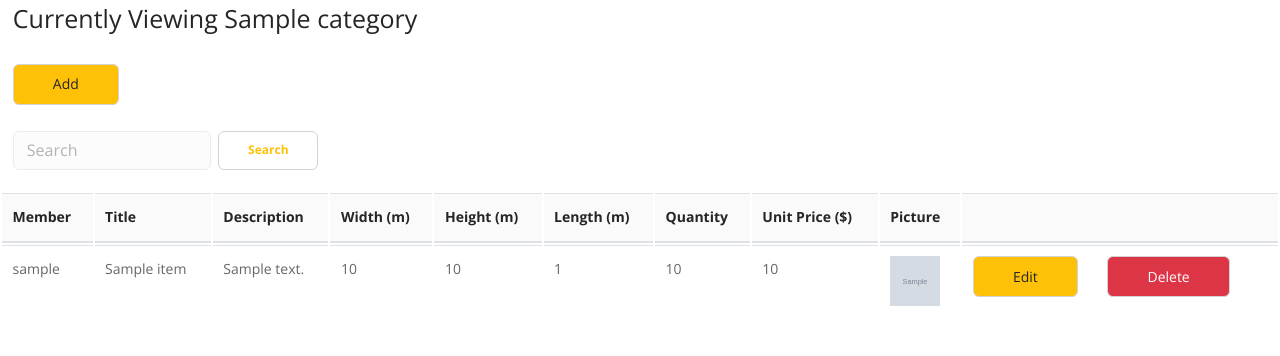
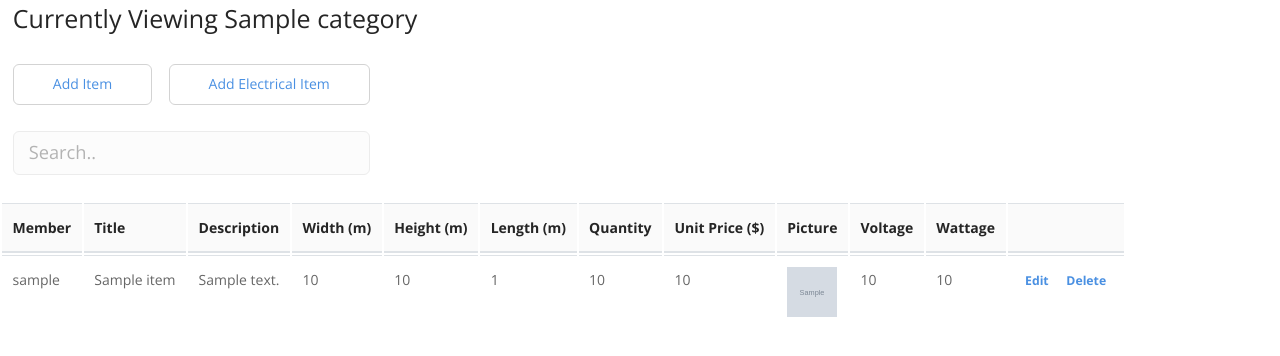
Before and after one commit to Georges7Haddad/BubblyEverAfter, a Django app: page /inventory/1/ in a window 1280 px wide. Shown: the top 356 px of the page. Run offline with Django 3.2, Linux system fonts and the light colour scheme; tables that the repository leaves empty hold one stand-in row (values such as "Sample post"); grey boxes marked "Sample" are stand-in pictures; some libraries are stand-ins or nearby versions.

Commit message:
Removed items_type, fixed comments, removed useless code

```diff
--- a/MembershipApp/templates/inventory/DisplayCategory.html
+++ b/MembershipApp/templates/inventory/DisplayCategory.html
@@ -5,67 +5,18 @@
 {% endblock %}
 
 {% block body %}
+    <!DOCTYPE html>
+    <html>
 
     <h3 style="margin-left:1%">{{ header }}</h3>
 
-{% if category.items_type == "non_electrical_items" %}
-    <a href="{% url 'inventory:add_item' category.id %}" class="btn btn-warning btn-sm btn-pad" role="button" style="margin-left: 1%" >Add</a><br><br>
-{% else %}
-    <a href="{% url 'inventory:add_electrical_item' category.id %}" class="btn btn-warning btn-sm btn-pad" role="button"  style="margin-left: 1%" >Add</a><br><br>
-{% endif %}
 
-<form class="form-inline md-form mr-auto mb-4" style="margin-left: 1%">
-  <input class="form-control mr-sm-2" type="text" placeholder="Search" aria-label="Search" >
-  <button class="btn btn-outline-warning btn-rounded btn-sm my-0" type="submit" style="width: 100px">Search</button>
-</form>
+    <a href="{% url 'inventory:add_item' category.id %}" class="btn btn-sm btn-pad" role="button" style="margin-left: 1%" >Add Item</a>
+    <a href="{% url 'inventory:add_electrical_item' category.id %}" class="btn btn-sm btn-pad" role="button"  style="margin-left: 1%" >Add Electrical Item</a><br><br>
 
-    {% if category.items_type == "non_electrical_items" %}
+    <input type="text" id="myInput" onkeyup="myFunction()" placeholder="Search.." style="margin-left: 1%;max-width: 357px"><br><br>
 
-          <table class="table table-hover">
-            <thead>
-              <tr>
-                  <th>Member</th>
-                  <th>Title</th>
-                  <th>Description</th>
-                  <th>Width (m)</th>
-                  <th>Height (m)</th>
-                  <th>Length (m)</th>
-                  <th>Quantity</th>
-                  <th>Unit Price ($)</th>
-                  <th>Picture</th>
-                <th></th>
-              </tr>
-            </thead>
-
-            <tbody>
-
-              {% for item in items %}
-
-              <tr>
-                  <td>{{ item.member }}</td>
-                  <td>{{ item.title }}</td>
-                  <td>{{ item.description }}</td>
-                  <td>{{ item.width }}</td>
-                  <td>{{ item.height }}</td>
-                  <td>{{ item.length }}</td>
-                  <td>{{ item.quantity }}</td>
-                  <td>{{ item.unit_price }}</td>
-                    {% if item.picture %}
-                  <td><a href="{{ item.picture.url }}" title="click here to see the full sized image"><img src="{{ item.picture.url }}" style="width:50px;height:50px;" ></a></td>
-                    {% else %}
-                        <td><i> no pic </i></td>
-                    {% endif %}
-                  <td>
-                      <a href="{% url 'inventory:edit_item' item.pk %}" class="btn btn-warning btn-sm" role="button" aria-pressed="true" >Edit</a>
-                      <a href="{% url 'inventory:delete_item' item.pk%}" class="btn btn-danger btn-sm" role="button" aria-pressed="true" >Delete</a>
-                  </td>
-              </tr>
-
-              {% endfor %}
-            </tbody>
-          </table>
-    {% elif category.items_type == "electrical_items"  %}
-              <table class="table table-hover">
+    <table class="table table-responsive table-hover" id = "my_Table">
         <thead>
         <tr>
             <th>Member</th>
@@ -79,15 +30,12 @@
             <th>Picture</th>
             <th>Voltage</th>
             <th>Wattage</th>
-
             <th></th>
         </tr>
         </thead>
 
         <tbody>
-
         {% for item in items %}
-
             <tr>
                 <td>{{ item.member }}</td>
                 <td>{{ item.title }}</td>
@@ -105,8 +53,8 @@
                 <td>{{ item.electricalitem.voltage }}</td>
                 <td>{{ item.electricalitem.wattage }}</td>
                 <td>
-                      <a href="{% url 'inventory:edit_electrical_item' item.pk %}" class="btn btn-warning btn-sm" role="button" aria-pressed="true" >Edit</a>
-                      <a href="{% url 'inventory:delete_item' item.pk%}" class="btn btn-danger btn-sm" role="button" aria-pressed="true" >Delete</a>
+                    <a href="{% url 'inventory:edit_item' item.pk %}" class=" btn-sm "  role="button" aria-pressed="true" >Edit</a>
+                    <a href="{% url 'inventory:delete_item' item.pk %}" class=" btn-sm" role="button" aria-pressed="true" >Delete</a>
                 </td>
             </tr>
 
@@ -114,6 +62,6 @@
         </tbody>
     </table>
 
-    {% endif %}
+    </html>
 
 {% endblock %}
--- a/inventory/forms.py
+++ b/inventory/forms.py
@@ -18,7 +18,7 @@ class AddItemForm(forms.ModelForm):
         ]
 
 
-class AddElectricalItemForm(forms.ModelForm):
+class AddElectricalItemForm(AddItemForm):
     class Meta:
         model = ElectricalItem
         fields = [
--- a/inventory/models.py
+++ b/inventory/models.py
@@ -26,11 +26,6 @@ class ElectricalItem(Item):
 
 class Category(models.Model):
     name = models.CharField(max_length=127)
-    items_type = models.CharField(
-        max_length=50,
-        choices=[("non_electrical_items", "Non Electrical Items"), ("electrical_items", "Electrical Items")],
-        default="non_electrical_items",
-    )
     items = models.ManyToManyField(Item, blank=True)
 
     def __str__(self):
--- a/inventory/urls.py
+++ b/inventory/urls.py
@@ -8,6 +8,5 @@ urlpatterns = [
     path("<int:category_id>/add/", add_item, name="add_item"),
     path("<int:category_id>/addElectric/", add_electrical_item, name="add_electrical_item"),
     path("edit/<int:item_id>", edit_item, name="edit_item"),
-    path("editElectric/<int:item_id>", edit_electrical_item, name="edit_electrical_item"),
     path("delete/<int:item_id>", delete_item, name="delete_item"),
 ]
--- a/inventory/views.py
+++ b/inventory/views.py
@@ -1,3 +1,4 @@
+from django.contrib.auth.decorators import login_required
 from django.shortcuts import render, redirect, get_object_or_404
 
 # Create your views here.
@@ -25,10 +26,10 @@ def display_category(request, category_id):
     return render(request, "inventory/DisplayCategory.html", context)
 
 
+@login_required(login_url="/member/login/")
 def add_item(request, category_id):
     if request.method == "POST":
         form = AddItemForm(request.POST, request.FILES)
-        print(form.errors)
         if form.is_valid():
             item = form.save()
             category = Category.objects.get(pk=category_id)
@@ -42,10 +43,10 @@ def add_item(request, category_id):
         return render(request, "inventory/AddItem.html", {"form": form})
 
 
+@login_required(login_url="/member/login/")
 def add_electrical_item(request, category_id):
     if request.method == "POST":
         form = AddElectricalItemForm(request.POST, request.FILES)
-        print(form.errors)
         if form.is_valid():
             item = form.save()
             category = Category.objects.get(pk=category_id)
@@ -62,30 +63,23 @@ def add_electrical_item(request, category_id):
 @user_is_item_creator
 def edit_item(request, item_id):
     item = Item.objects.get(pk=item_id)
+    if hasattr(item, "electricalitem"):
+        item = ElectricalItem.objects.get(pk=item_id)
     if request.method == "POST":
-        form = AddItemForm(request.POST, request.FILES, instance=item)
+        if hasattr(item, "electricalitem"):
+            form = AddElectricalItemForm(request.POST, request.FILES, instance=item)
+        else:
+            form = AddItemForm(request.POST, request.FILES, instance=item)
         if form.is_valid():
             form.save()
             return redirect("inventory:index")
         else:
             return render(request, "inventory/EditItem.html", {"form": form})
     else:
-        form = AddItemForm(instance=item)
-        return render(request, "inventory/EditItem.html", {"form": form})
-
-
-@user_is_item_creator
-def edit_electrical_item(request, item_id):
-    item = ElectricalItem.objects.get(pk=item_id)
-    if request.method == "POST":
-        form = AddElectricalItemForm(request.POST, request.FILES, instance=item)
-        if form.is_valid():
-            form.save()
-            return redirect("inventory:index")
+        if hasattr(item, "electricalitem"):
+            form = AddElectricalItemForm(instance=item)
         else:
-            return render(request, "inventory/EditItem.html", {"form": form})
-    else:
-        form = AddElectricalItemForm(instance=item)
+            form = AddItemForm(instance=item)
         return render(request, "inventory/EditItem.html", {"form": form})
 
 
```
Also changed, not shown: MembershipApp/templates/inventory/index.html (+2 -5 lines), MembershipApp/migrations/0001_initial.py, inventory/migrations/0002_remove_category_items_type.py (added). Lines whose indentation alone changed are shown as unchanged.
